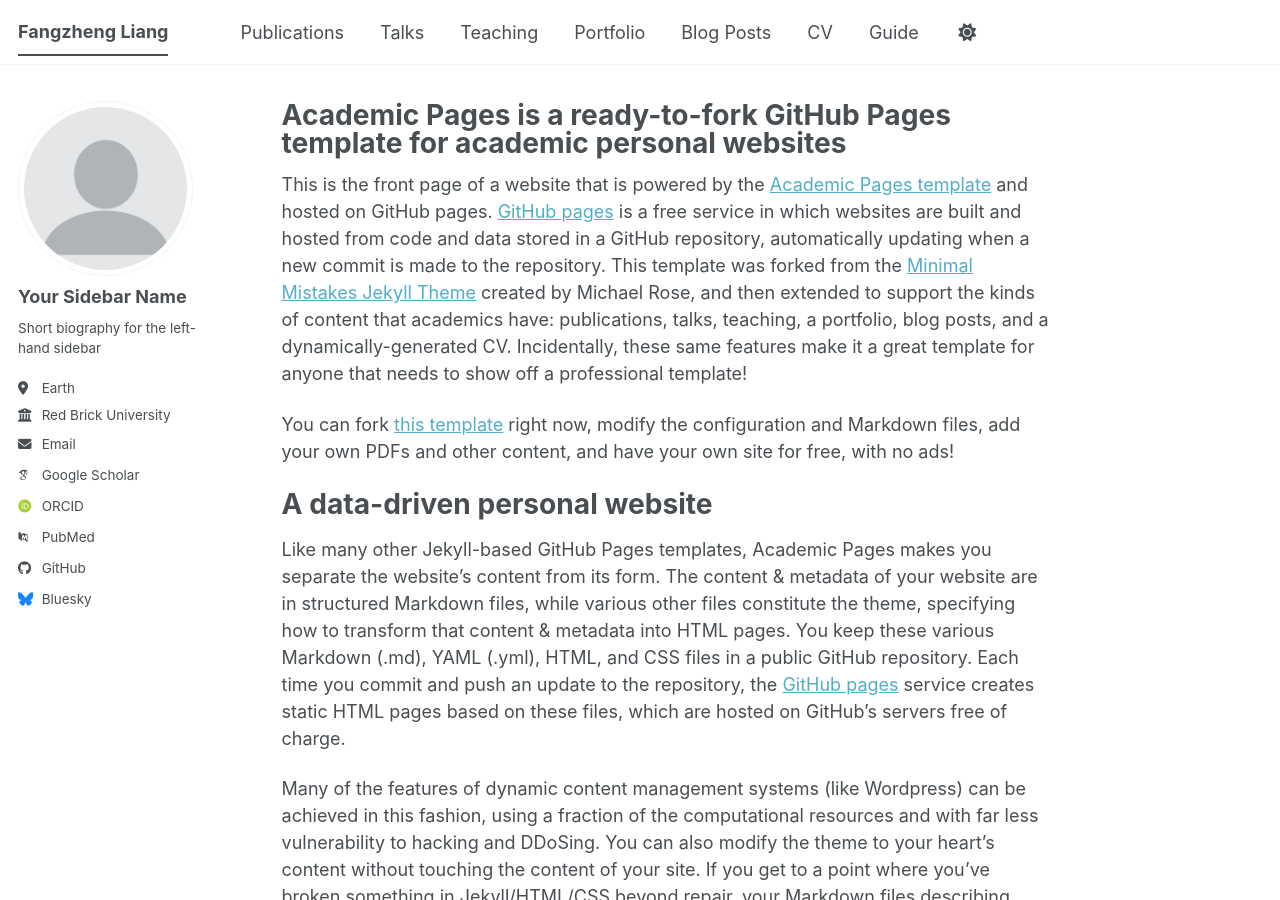
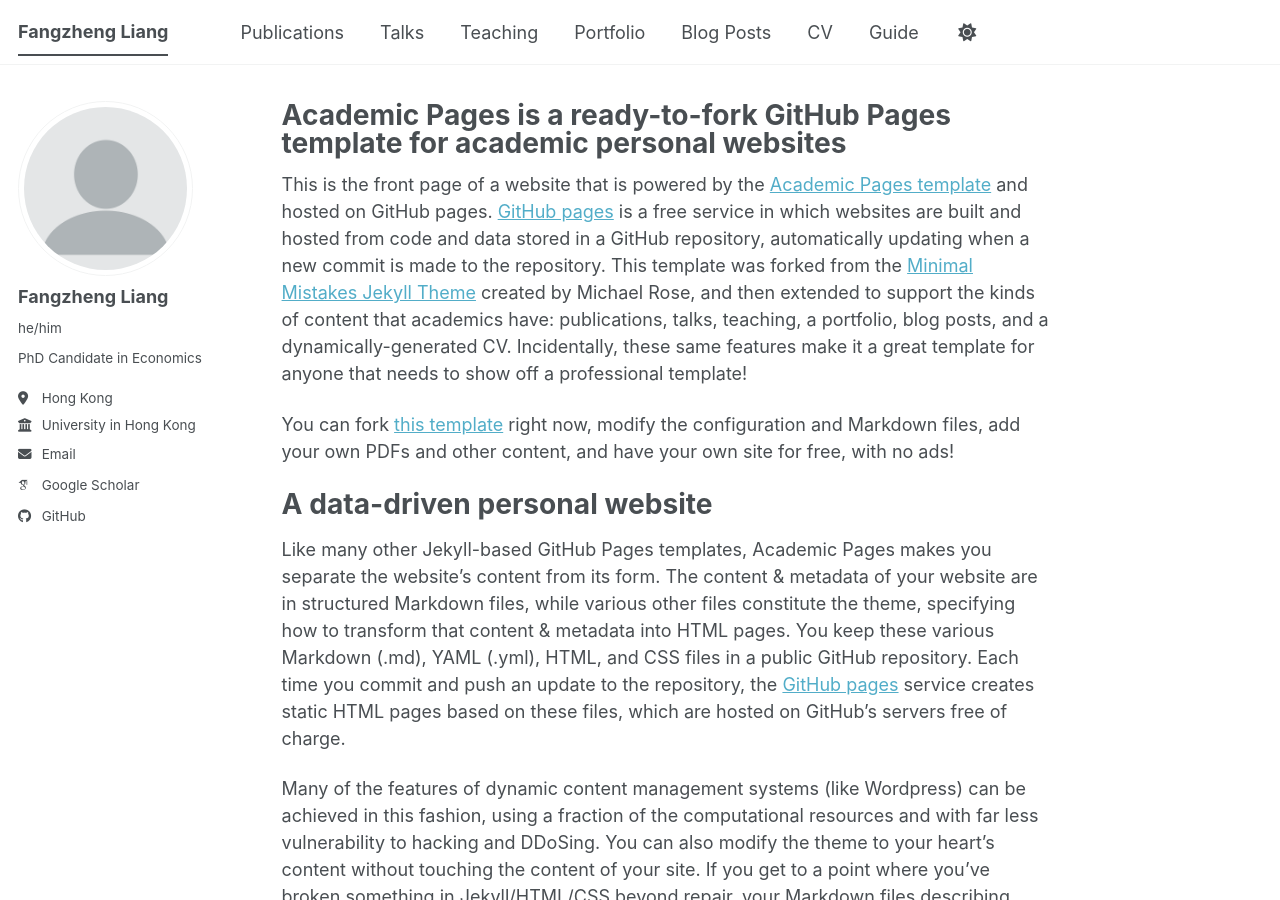
Before and after one commit to TonyatMadison/fangzhengliang.github.io, a Jekyll site: the page built from _pages/about.md, in a window 1280 px wide and 900 px high. Built offline with Jekyll 4.4.1, drawn with Linux system fonts in a browser that asks for light colours; some web fonts are replaced; a script bundle is joined from its source files by our own code; library files that are not in the unit come from our copies; some of the changed lines change nothing that is shown.

Commit message:
Revise Jekyll configuration and author profile
Updated site configuration for Jekyll, including author details and site URLs.

```diff
--- a/_config.yml
+++ b/_config.yml
@@ -1,88 +1,46 @@
 # Welcome to Jekyll!
-#
-# This config file is meant for settings that affect your entire site, values
-# which you are expected to set up once and rarely need to edit after that.
-# For technical reasons, this file is *NOT* reloaded automatically when you use
-# `jekyll serve -l -H localhost`. If you change this file, please restart the
-# server process.
+# ---------------------------------------------------------------
+# 核心配置文件 - 适配 TonyatMadison 开发预览模式
+# ---------------------------------------------------------------
 
-# Basic Site Settings
+# 1. 网站基础设置 (Site Settings)
 locale                   : "en-US"
-site_theme               : "default" # The available themes options are "default", "air", "sunrise", "mint", "dirt" and "contrast"
+site_theme               : "default" # 可选: "default", "air", "sunrise", "contrast"
 title                    : "Fangzheng Liang"
 title_separator          : "-"
 name                     : &name "Fangzheng Liang"
-description              : &description "Fangzheng Liang is a PHD in economics, his research interests are xxx. He currently studing in Hong Kong."   # Update this with a general description of your site, this is the default if not overridden by a page
-url                      : https://fangzhengliang.github.io # The base hostname & protocol for your site e.g. "https://[your GitHub username].github.io",
-                                                           # or if you already have some other page hosted on Github then use "https://[your GitHub username].github.io/[Your Repo Name]"
-baseurl                  : "" # the subpath of your site, e.g. "/blog"
+description              : &description "Fangzheng Liang is a PhD candidate in Economics based in Hong Kong."
+
+# ---------------------------------------------------------------
+# ⚠️ 关键修改：为了在 TonyatMadison 账号下能跑起来
+# ---------------------------------------------------------------
+# 这里的 url 必须是你自己的主页根地址
+url                      : "https://tonyatmadison.github.io"
+
+# 这里的 baseurl 必须填仓库名，否则 CSS 会挂掉
+baseurl                  : "/fangzhengliang.github.io"
+
+# 仓库路径
 repository               : "TonyatMadison/fangzhengliang.github.io"
+# ---------------------------------------------------------------
 
-# Site Author - The following control what appear as part of the author content on the side bar.
-#               If a field is blank the icon and link will not appear, otherwise it will be shown.
-#               Additional customization can be done by editing /_includes/author-profile.html
+# 2. 作者侧边栏信息 (Author Profile)
 author:
-  # Biographic information
-  avatar           : "profile.png"
-  name             : "Your Sidebar Name"
-  pronouns         : # example: "she/her"
-  bio              : "Short biography for the left-hand sidebar"
-  location         : "Earth"
-  employer         : "Red Brick University"
-  uri              : # URL
-  email            : "none@example.org"
+  avatar           : "profile.png"  # 务必在 images/ 文件夹里放一张叫 profile.png 的照片
+  name             : "Fangzheng Liang"
+  pronouns         : "he/him"
+  bio              : "PhD Candidate in Economics"
+  location         : "Hong Kong"
+  employer         : "University in Hong Kong"
 
-  # Academic websites
-  academia         : # URL
-  arxiv            : # URL - Update with the correct link to your profile
-  googlescholar    : "https://scholar.google.com/citations?user=PS_CX0AAAAAJ"
-  inspire-hep      : # URL
-  impactstory      : # URL
-  orcid            : "https://orcid.org/yourorcidurl"
-  semantic         : # URL
-  ssrn             : # URL
-  pubmed           : "https://www.ncbi.nlm.nih.gov/pubmed/?term=john+snow"
-  researchgate     : # URL
-  scopus           : # URL
-  zotero           : # URL
+  # 常用链接 (保留最核心的)
+  email            : "your-email@connect.hku.hk"
+  googlescholar    : "https://scholar.google.com/..." # 建议替换为真实链接
+  github           : "fangzhengliang" # 指向你朋友未来的GitHub账号
+  linkedin         : # "https://www.linkedin.com/in/..."
+  researchgate     : # 链接
 
-
-  # Repositories and software development
-  bitbucket        : # Username - Update with your username on the site
-  codepen          : # Username
-  dribbble         : # Username
-  github           : "academicpages"
-  kaggle           : # Username
-  stackoverflow    : # User number or user number and name (i.e., use "1" or "1/jeff-atwood")
-
-  # Social media
-  artstation       : # Username
-  bluesky          : "bsky.app" # Replace this with you Bluesky username
-  facebook         : # Username
-  flickr           : # Username
-  foursquare       : # Username
-  goodreads        : # Username
-  google_plus      : # Username
-  keybase          : # Username
-  instagram        : # Username
-  lastfm           : # Username
-  linkedin         : # Username
-  mastodon         : # URL
-  medium           : # URL
-  pinterest        : # Username
-  soundcloud       : # Username
-  steam            : # Username
-  telegram         : # URL
-  tumblr           : # Username
-  twitter          : # Username for X / Twitter
-  vine             : # Username
-  weibo            : # Username
-  wikipedia        : # Username
-  xing             : # Username
-  youtube          : # Username
-  zhihu            : # Username
-
-# Publication Category - The following the list of publication categories and their headings
+# 3. 导航与分类
 publication_category:
   books:
     title: 'Books'
@@ -91,76 +49,24 @@
   conferences:
     title: 'Conference Papers'
 
-# Site Settings
-teaser                   :  # filename of teaser fallback teaser image placed in /images/ for social media previews
-breadcrumbs              : false # true, false (default)
+# 4. 网站功能设置
+breadcrumbs              : true
 words_per_minute         : 160
 future                   : true
-read_more                : "disabled" # if enabled, adds "Read more" links to excerpts
-talkmap_link             : false      #change to true to add link to talkmap on talks page
+read_more                : "disabled"
+talkmap_link             : true
+
+# 5. 评论与统计 (开发阶段建议关闭)
+analytics:
+  provider               : false
 comments:
-  provider               : # false (default), "disqus", "discourse", "facebook", "google-plus", "staticman", "custom"
-  disqus:
-    shortname            :
-  discourse:
-    server               : # https://meta.discourse.org/t/embedding-discourse-comments-via-javascript/31963 , e.g.: meta.discourse.org
-  facebook:
-    appid                :
-    num_posts            : # 5 (default)
-    colorscheme          : # "light" (default), "dark"
-staticman:
-  allowedFields          : ['name', 'email', 'url', 'message']
-  branch                 : "gh-pages" # "master", "gh-pages"
-  commitMessage          : "New comment."
-  filename               : comment-{@timestamp}
-  format                 : "yml"
-  moderation             : true
-  path                   : "_data/comments/{options.slug}"
-  requiredFields         : ['name', 'email', 'message']
-  transforms:
-    email                : "md5"
-  generatedFields:
-    date:
-      type               : "date"
-      options:
-        format           : "iso8601" # "iso8601" (default), "timestamp-seconds", "timestamp-milliseconds"
+  provider               : false
+
+# 6. 技术配置 (Technical Settings - 请勿修改)
 atom_feed:
-  hide                   : false     # change to true to hide the RSS feed in the footer
-  path                   : # blank (default) uses feed.xml
+  hide                   : false
+  path                   :
 
-
-# SEO Related
-google_site_verification :
-bing_site_verification   :
-alexa_site_verification  :
-yandex_site_verification :
-
-
-# Social Sharing
-twitter:
-  username               : &twitter
-facebook:
-  username               :
-  app_id                 :
-  publisher              :
-og_image                 :  # Social media default site image
-og_description           :  # Social media default site image description
-# For specifying social profiles
-# - https://developers.google.com/structured-data/customize/social-profiles
-social:
-  type                   : # Person or Organization (defaults to Person)
-  name                   : # If the user or organization name differs from the site's name
-  links: # An array of links to social media profiles
-
-
-# Analytics
-analytics:
-  provider               :  "false" # false (default), "google", "google-universal", "google-analytics-4", "custom"
-  google:
-    tracking_id          :
-
-
-# Reading Files
 include:
   - .htaccess
   - _pages
@@ -198,16 +104,12 @@
 encoding: "utf-8"
 markdown_ext: "markdown,mkdown,mkdn,mkd,md"
 
-
-# Conversion
 markdown: kramdown
 highlighter: rouge
 lsi: false
 excerpt_separator: "\n\n"
 incremental: false
 
-
-# Markdown Processing
 kramdown:
   input: GFM
   hard_wrap: false
@@ -218,8 +120,6 @@
   smart_quotes: lsquo,rsquo,ldquo,rdquo
   enable_coderay: false
 
-
-# These settings control the types of collections used by the template
 collections:
   teaching:
     output: true
@@ -234,10 +134,7 @@
     output: true
     permalink: /:collection/:path/
 
-
-# These settings control how pages and collections are included in the site
 defaults:
-  # _posts
   - scope:
       path: ""
       type: posts
@@ -248,14 +145,12 @@
       comments: true
       share: true
       related: true
-  # _pages
   - scope:
       path: ""
       type: pages
     values:
       layout: single
       author_profile: true
-  # _teaching
   - scope:
       path: ""
       type: teaching
@@ -264,7 +159,6 @@
       author_profile: true
       share: true
       comments: true
-  # _publications
   - scope:
       path: ""
       type: publications
@@ -273,7 +167,6 @@
       author_profile: true
       share: true
       comments: true
-  # _portfolio
   - scope:
       path: ""
       type: portfolio
@@ -282,7 +175,6 @@
       author_profile: true
       share: true
       comment: true
-  # _talks
   - scope:
       path: ""
       type: talks
@@ -291,21 +183,14 @@
       author_profile: true
       share: true
 
-
-# Sass/SCSS
 sass:
   sass_dir: _sass
-  style: compressed # https://sass-lang.com/documentation/file.SASS_REFERENCE.html#output_style
+  style: compressed
 
+# 输出路径与时区
+permalink: /:categories/:title/
+timezone: Asia/Hong_Kong
 
-# Outputting
-permalink: /:categories/:title/
-# paginate: 5 # amount of posts to show
-# paginate_path: /page:num/
-timezone: Etc/UTC # https://en.wikipedia.org/wiki/List_of_tz_database_time_zones
-
-
-# Plugins
 plugins:
   - jekyll-feed
   - jekyll-gist
@@ -314,7 +199,6 @@
   - jekyll-redirect-from
   - jemoji
 
-# Mimic GitHub Pages with --safe
 whitelist:
   - jekyll-feed
   - jekyll-gist
@@ -323,38 +207,13 @@
   - jekyll-redirect-from
   - jemoji
 
-
-# Archives
-#  Type
-#  - GitHub Pages compatible archive pages built with Liquid ~> type: liquid (default)
-#  - Jekyll Archives plugin archive pages ~> type: jekyll-archives
-#  Path (examples)
-#  - Archive page should exist at path when using Liquid method or you can
-#    expect broken links (especially with breadcrumbs enabled)
-#  - <base_path>/tags/my-awesome-tag/index.html ~> path: /tags/
-#  - <base_path/categories/my-awesome-category/index.html ~> path: /categories/
-#  - <base_path/my-awesome-category/index.html ~> path: /
 category_archive:
   type: liquid
   path: /categories/
 tag_archive:
   type: liquid
   path: /tags/
-# https://github.com/jekyll/jekyll-archives
-# jekyll-archives:
-#   enabled:
-#     - categories
-#     - tags
-#   layouts:
-#     category: archive-taxonomy
-#     tag: archive-taxonomy
-#   permalinks:
-#     category: /categories/:name/
-#     tag: /tags/:name/
 
-
-# HTML Compression
-# - https://jch.penibelst.de/
 compress_html:
   clippings: all
   ignore:
```
